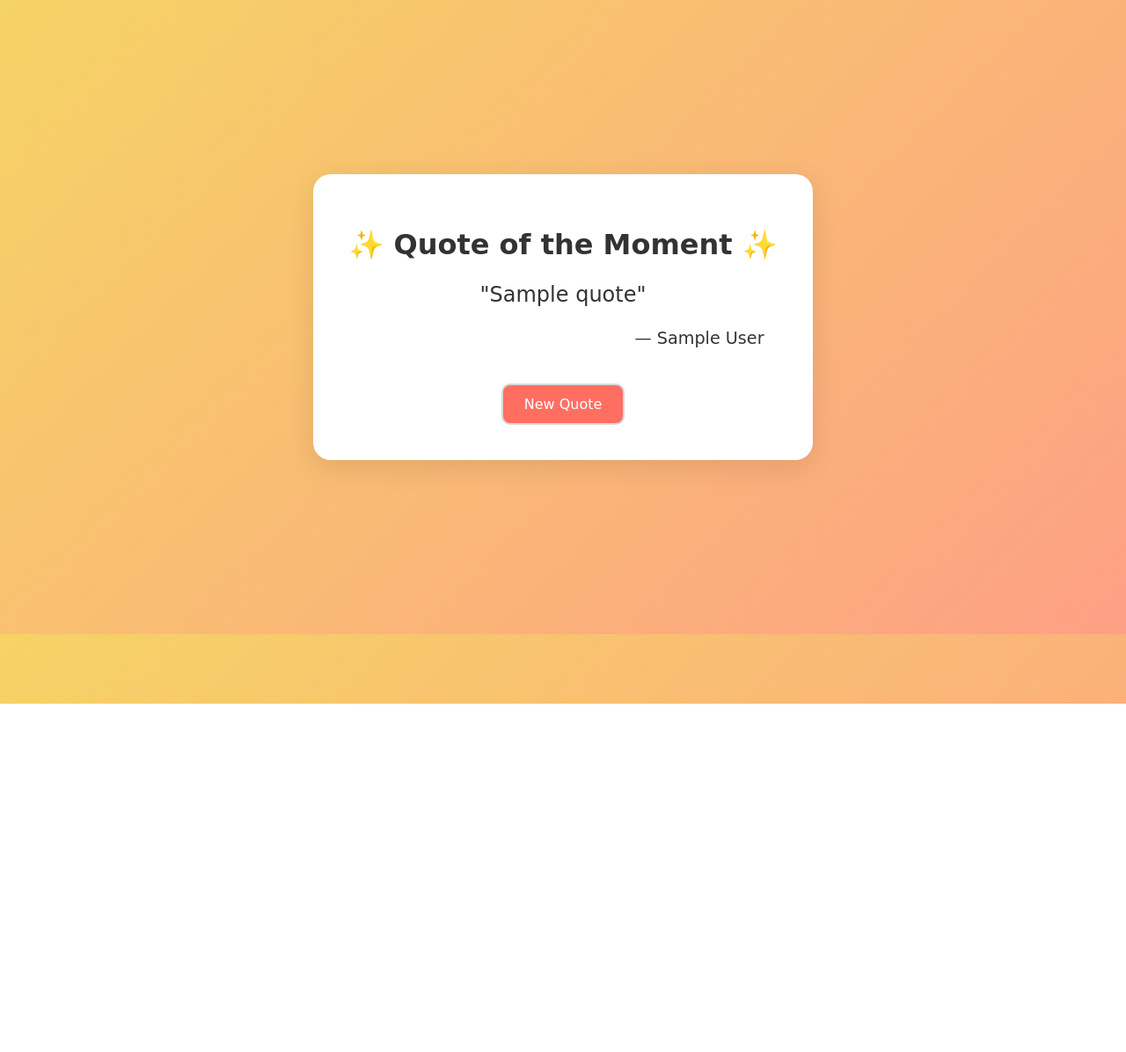
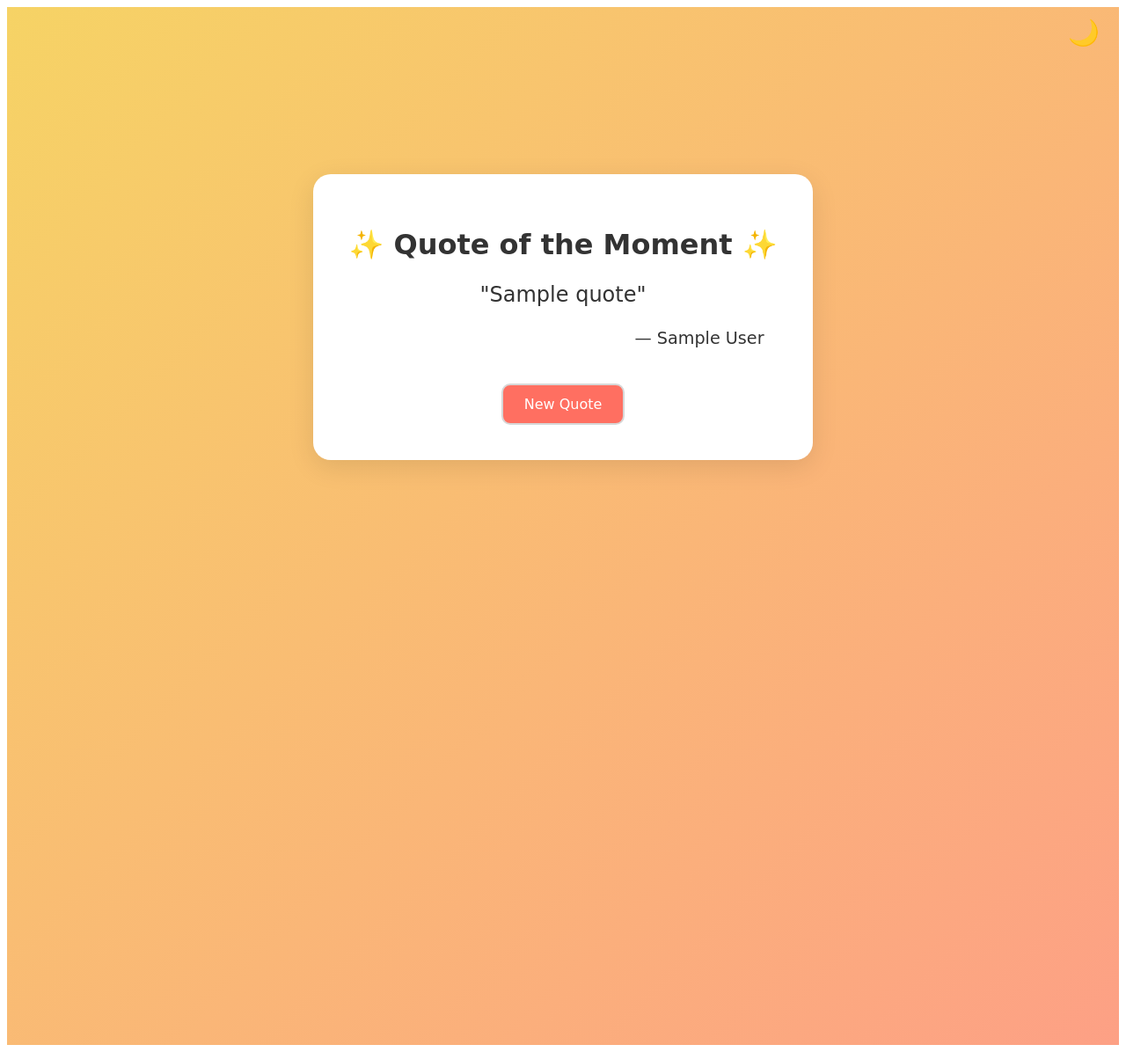
Before and after one commit to Pragnya-2411/quote-generator, a Flask app: template templates/index.html in a window 1280 px wide. Shown: the whole page at 88% size. Before the commit the page ends 800 px from the top, so only its background shows below. Run offline with Flask 3, Linux system fonts and the light colour scheme; the template is opened without the code that fills it: most values are stand-ins (such as "Sample title", 1, 10 or a date in 2020); some web fonts are replaced.

Commit message:
Added a manual dark mode toggle.

```diff
--- a/static/style.css
+++ b/static/style.css
@@ -2,13 +2,21 @@ body {
     font-family: "WindSong", cursive;
     font-weight: 600;
     font-style: normal;
-    background: linear-gradient(135deg, #f6d365, #fda085);
+    /* background: linear-gradient(135deg, #f6d365, #fda085); */
     color: #333;
     text-align: center;
-    padding: 190px;
+    /* padding: 190px;
     padding-left: 100px;
-    padding-right: 100px;
+    padding-right: 100px; */
 }
+
+.wrapper {
+    background: linear-gradient(135deg, #f6d365, #fda085);
+    transition: background 0.4s ease;
+    min-height: 100vh;
+    padding: 190px 100px;
+}
+
 
 .container {
     background: #fff;
@@ -118,3 +126,33 @@ body {
             background-color: #e85a50;
     }
 }
+
+/* Toggle icon */
+.theme-toggle-btn {
+    position: absolute;
+    top: 20px;
+    right: 30px;
+    cursor: pointer;
+    font-size: 1.8rem;
+    z-index: 1000;
+    user-select: none;
+}
+
+/* Dark theme background and content */
+#theme-toggle:checked ~ .wrapper {
+    background: linear-gradient(135deg, #f99225, #c20745);
+}
+
+#theme-toggle:checked ~ .wrapper .container {
+    background-color: #2c2c2e;
+    color: #f0f0f0;
+    box-shadow: 0 8px 30px rgba(78, 31, 54, 0.118);
+    transition: background 0.4s ease, color 0.4s ease;
+}
+
+#theme-toggle:checked ~ .wrapper .button {
+    background-color: #c51e50;
+    color: white;
+    border: 2px solid #2c2c2e;
+    transition: background 0.3s ease;
+}
--- a/templates/index.html
+++ b/templates/index.html
@@ -9,6 +9,9 @@
     <link href="https://fonts.googleapis.com/css2?family=Charm:wght@400;700&family=WindSong:wght@400;500&display=swap" rel="stylesheet">
 </head>
 <body>
+    <input type="checkbox" id="theme-toggle" hidden>
+    <div class="wrapper">
+        <label for="theme-toggle" class="theme-toggle-btn">🌙</label>
         <div class="container">
             <h1>✨ Quote of the Moment ✨</h1>
             <div class="quote-box">
@@ -19,5 +22,6 @@
             </div>
             <a href="/" class="button">New Quote</a>
         </div>
+    </div>
 </body>
 </html>
```
Lines whose indentation alone changed are shown as unchanged.
